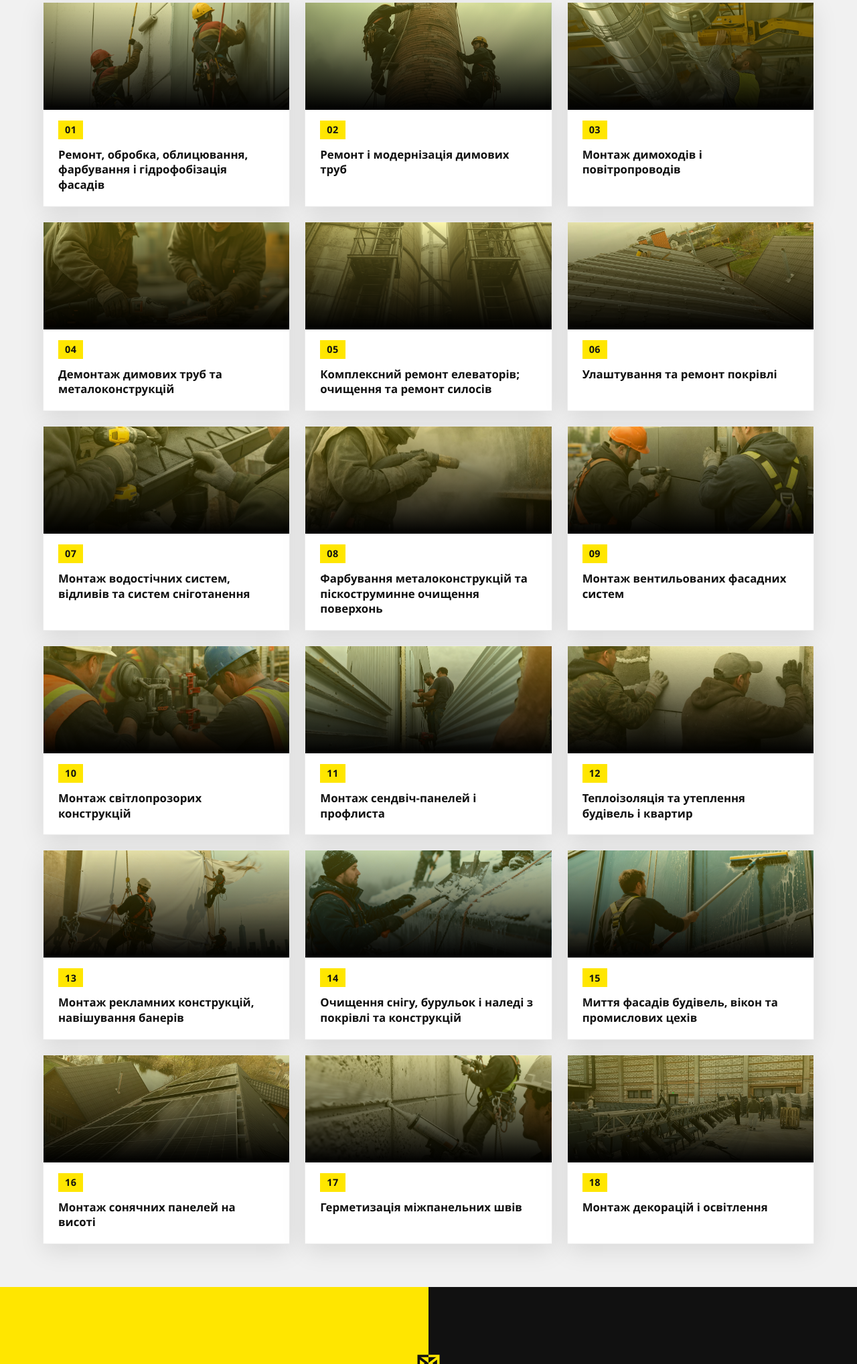
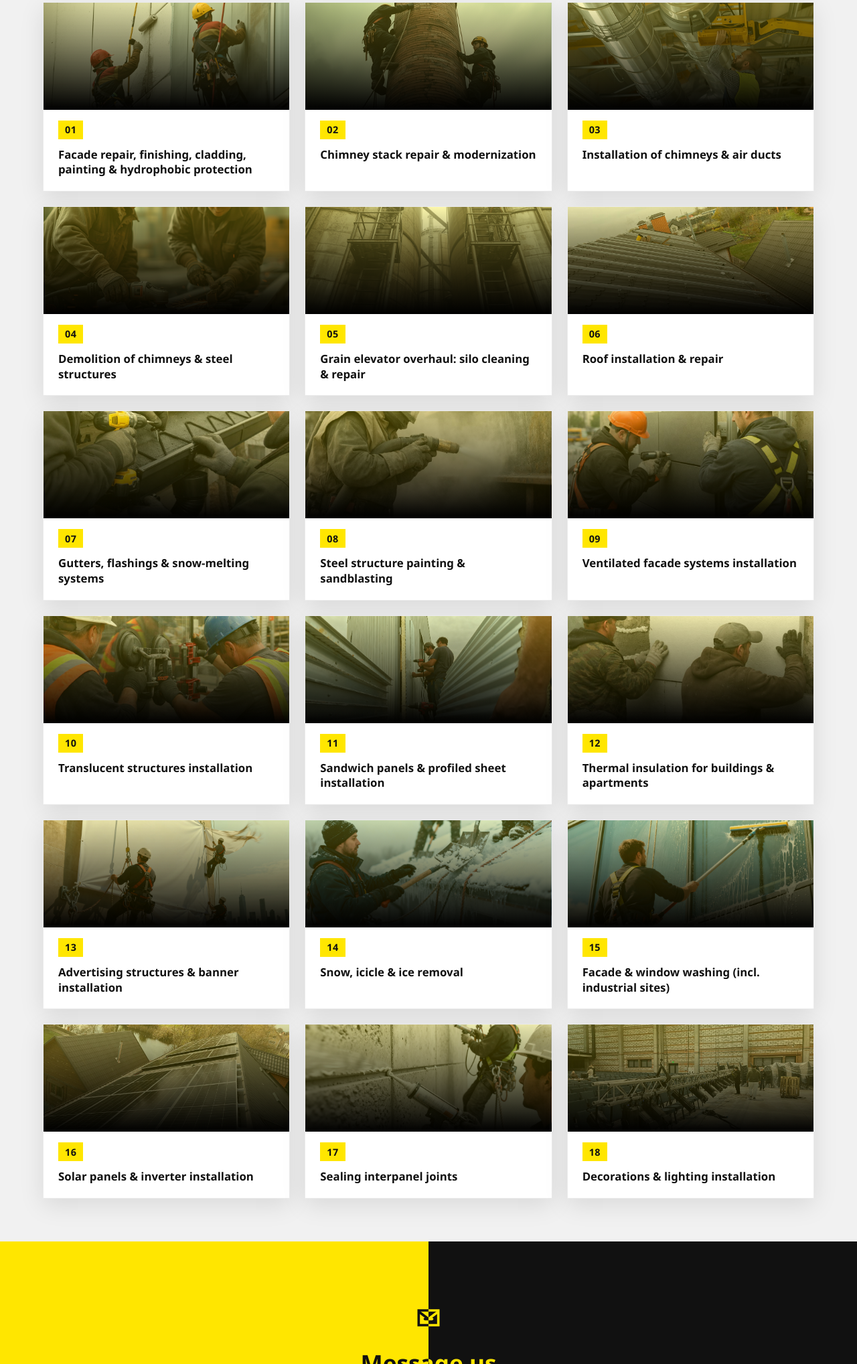
Before and after one commit to floyadmin/alpik-site, a website: page en/our-services.html in a window 1280 px wide. Shown: the part 879-2916 px from the top of the page at 67% size. Drawn offline with Linux system fonts and the light colour scheme.

Commit message:
Rename service 16 (panels + inverters)

```diff
--- a/en/our-services.html
+++ b/en/our-services.html
@@ -65,78 +65,78 @@
                 <div class="services-catalog" role="list">
 
 
-                    <a class="services-catalog-card" role="listitem" href="/en/service-01/" aria-label="Ремонт, обробка, облицювання, фарбування і гідрофобізація фасадів">
+                    <a class="services-catalog-card" role="listitem" href="/en/service-01/" aria-label="Facade repair, finishing, cladding, painting & hydrophobic protection">
                         <div class="services-catalog-num">01</div>
-                        <h3 class="services-catalog-title">Ремонт, обробка, облицювання, фарбування і гідрофобізація фасадів</h3>
+                        <h3 class="services-catalog-title">Facade repair, finishing, cladding, painting & hydrophobic protection</h3>
                     </a>
-                    <a class="services-catalog-card" role="listitem" href="/en/service-02/" aria-label="Ремонт і модернізація димових труб">
+                    <a class="services-catalog-card" role="listitem" href="/en/service-02/" aria-label="Chimney stack repair & modernization">
                         <div class="services-catalog-num">02</div>
-                        <h3 class="services-catalog-title">Ремонт і модернізація димових труб</h3>
+                        <h3 class="services-catalog-title">Chimney stack repair & modernization</h3>
                     </a>
-                    <a class="services-catalog-card" role="listitem" href="/en/service-03/" aria-label="Монтаж димоходів і повітропроводів">
+                    <a class="services-catalog-card" role="listitem" href="/en/service-03/" aria-label="Installation of chimneys & air ducts">
                         <div class="services-catalog-num">03</div>
-                        <h3 class="services-catalog-title">Монтаж димоходів і повітропроводів</h3>
+                        <h3 class="services-catalog-title">Installation of chimneys & air ducts</h3>
                     </a>
-                    <a class="services-catalog-card" role="listitem" href="/en/service-04/" aria-label="Демонтаж димових труб та металоконструкцій">
+                    <a class="services-catalog-card" role="listitem" href="/en/service-04/" aria-label="Demolition of chimneys & steel structures">
                         <div class="services-catalog-num">04</div>
-                        <h3 class="services-catalog-title">Демонтаж димових труб та металоконструкцій</h3>
+                        <h3 class="services-catalog-title">Demolition of chimneys & steel structures</h3>
                     </a>
-                    <a class="services-catalog-card" role="listitem" href="/en/service-05/" aria-label="Комплексний ремонт елеваторів; очищення та ремонт силосів">
+                    <a class="services-catalog-card" role="listitem" href="/en/service-05/" aria-label="Grain elevator overhaul: silo cleaning & repair">
                         <div class="services-catalog-num">05</div>
-                        <h3 class="services-catalog-title">Комплексний ремонт елеваторів; очищення та ремонт силосів</h3>
+                        <h3 class="services-catalog-title">Grain elevator overhaul: silo cleaning & repair</h3>
                     </a>
 
-                    <a class="services-catalog-card" role="listitem" href="/en/service-06/" aria-label="Улаштування та ремонт покрівлі">
+                    <a class="services-catalog-card" role="listitem" href="/en/service-06/" aria-label="Roof installation & repair">
                         <div class="services-catalog-num">06</div>
-                        <h3 class="services-catalog-title">Улаштування та ремонт покрівлі</h3>
+                        <h3 class="services-catalog-title">Roof installation & repair</h3>
                     </a>
-                    <a class="services-catalog-card" role="listitem" href="/en/service-07/" aria-label="Монтаж водостічних систем, відливів та систем сніготанення">
+                    <a class="services-catalog-card" role="listitem" href="/en/service-07/" aria-label="Gutters, flashings & snow-melting systems">
                         <div class="services-catalog-num">07</div>
-                        <h3 class="services-catalog-title">Монтаж водостічних систем, відливів та систем сніготанення</h3>
+                        <h3 class="services-catalog-title">Gutters, flashings & snow-melting systems</h3>
                     </a>
-                    <a class="services-catalog-card" role="listitem" href="/en/service-08/" aria-label="Фарбування металоконструкцій та піскоструминне очищення поверхонь">
+                    <a class="services-catalog-card" role="listitem" href="/en/service-08/" aria-label="Steel structure painting & sandblasting">
                         <div class="services-catalog-num">08</div>
-                        <h3 class="services-catalog-title">Фарбування металоконструкцій та піскоструминне очищення поверхонь</h3>
+                        <h3 class="services-catalog-title">Steel structure painting & sandblasting</h3>
                     </a>
-                    <a class="services-catalog-card" role="listitem" href="/en/service-09/" aria-label="Монтаж вентильованих фасадних систем">
+                    <a class="services-catalog-card" role="listitem" href="/en/service-09/" aria-label="Ventilated facade systems installation">
                         <div class="services-catalog-num">09</div>
-                        <h3 class="services-catalog-title">Монтаж вентильованих фасадних систем</h3>
+                        <h3 class="services-catalog-title">Ventilated facade systems installation</h3>
                     </a>
-                    <a class="services-catalog-card" role="listitem" href="/en/service-10/" aria-label="Монтаж світлопрозорих конструкцій">
+                    <a class="services-catalog-card" role="listitem" href="/en/service-10/" aria-label="Translucent structures installation">
                         <div class="services-catalog-num">10</div>
-                        <h3 class="services-catalog-title">Монтаж світлопрозорих конструкцій</h3>
+                        <h3 class="services-catalog-title">Translucent structures installation</h3>
                     </a>
-                    <a class="services-catalog-card" role="listitem" href="/en/service-11/" aria-label="Монтаж сендвіч-панелей і профлиста">
+                    <a class="services-catalog-card" role="listitem" href="/en/service-11/" aria-label="Sandwich panels & profiled sheet installation">
                         <div class="services-catalog-num">11</div>
-                        <h3 class="services-catalog-title">Монтаж сендвіч-панелей і профлиста</h3>
+                        <h3 class="services-catalog-title">Sandwich panels & profiled sheet installation</h3>
                     </a>
-                    <a class="services-catalog-card" role="listitem" href="/en/service-12/" aria-label="Теплоізоляція та утеплення будівель і квартир">
+                    <a class="services-catalog-card" role="listitem" href="/en/service-12/" aria-label="Thermal insulation for buildings & apartments">
                         <div class="services-catalog-num">12</div>
-                        <h3 class="services-catalog-title">Теплоізоляція та утеплення будівель і квартир</h3>
+                        <h3 class="services-catalog-title">Thermal insulation for buildings & apartments</h3>
                     </a>
-                    <a class="services-catalog-card" role="listitem" href="/en/service-13/" aria-label="Монтаж рекламних конструкцій, навішування банерів">
+                    <a class="services-catalog-card" role="listitem" href="/en/service-13/" aria-label="Advertising structures & banner installation">
                         <div class="services-catalog-num">13</div>
-                        <h3 class="services-catalog-title">Монтаж рекламних конструкцій, навішування банерів</h3>
+                        <h3 class="services-catalog-title">Advertising structures & banner installation</h3>
                     </a>
-                    <a class="services-catalog-card" role="listitem" href="/en/service-14/" aria-label="Очищення снігу, бурульок і наледі з покрівлі та конструкцій">
+                    <a class="services-catalog-card" role="listitem" href="/en/service-14/" aria-label="Snow, icicle & ice removal">
                         <div class="services-catalog-num">14</div>
-                        <h3 class="services-catalog-title">Очищення снігу, бурульок і наледі з покрівлі та конструкцій</h3>
+                        <h3 class="services-catalog-title">Snow, icicle & ice removal</h3>
                     </a>
-                    <a class="services-catalog-card" role="listitem" href="/en/service-15/" aria-label="Миття фасадів будівель, вікон та промислових цехів">
+                    <a class="services-catalog-card" role="listitem" href="/en/service-15/" aria-label="Facade & window washing (incl. industrial sites)">
                         <div class="services-catalog-num">15</div>
-                        <h3 class="services-catalog-title">Миття фасадів будівель, вікон та промислових цехів</h3>
+                        <h3 class="services-catalog-title">Facade & window washing (incl. industrial sites)</h3>
                     </a>
-                    <a class="services-catalog-card" role="listitem" href="/en/service-16/" aria-label="Монтаж сонячних панелей на висоті">
+                    <a class="services-catalog-card" role="listitem" href="/en/service-16/" aria-label="Solar panels & inverter installation">
                         <div class="services-catalog-num">16</div>
-                        <h3 class="services-catalog-title">Монтаж сонячних панелей на висоті</h3>
+                        <h3 class="services-catalog-title">Solar panels & inverter installation</h3>
                     </a>
-                    <a class="services-catalog-card" role="listitem" href="/en/service-17/" aria-label="Герметизація міжпанельних швів">
+                    <a class="services-catalog-card" role="listitem" href="/en/service-17/" aria-label="Sealing interpanel joints">
                         <div class="services-catalog-num">17</div>
-                        <h3 class="services-catalog-title">Герметизація міжпанельних швів</h3>
+                        <h3 class="services-catalog-title">Sealing interpanel joints</h3>
                     </a>
-                    <a class="services-catalog-card" role="listitem" href="/en/service-18/" aria-label="Монтаж декорацій і освітлення">
+                    <a class="services-catalog-card" role="listitem" href="/en/service-18/" aria-label="Decorations & lighting installation">
                         <div class="services-catalog-num">18</div>
-                        <h3 class="services-catalog-title">Монтаж декорацій і освітлення</h3>
+                        <h3 class="services-catalog-title">Decorations & lighting installation</h3>
                     </a>
 
                 </div>
```
Also changed, not shown: en/service-16.html (+6 -6 lines), our-services.html (+2 -2 lines), scripts/rebuild-en.mjs (+10 -10 lines), service-16.html (+5 -5 lines).
